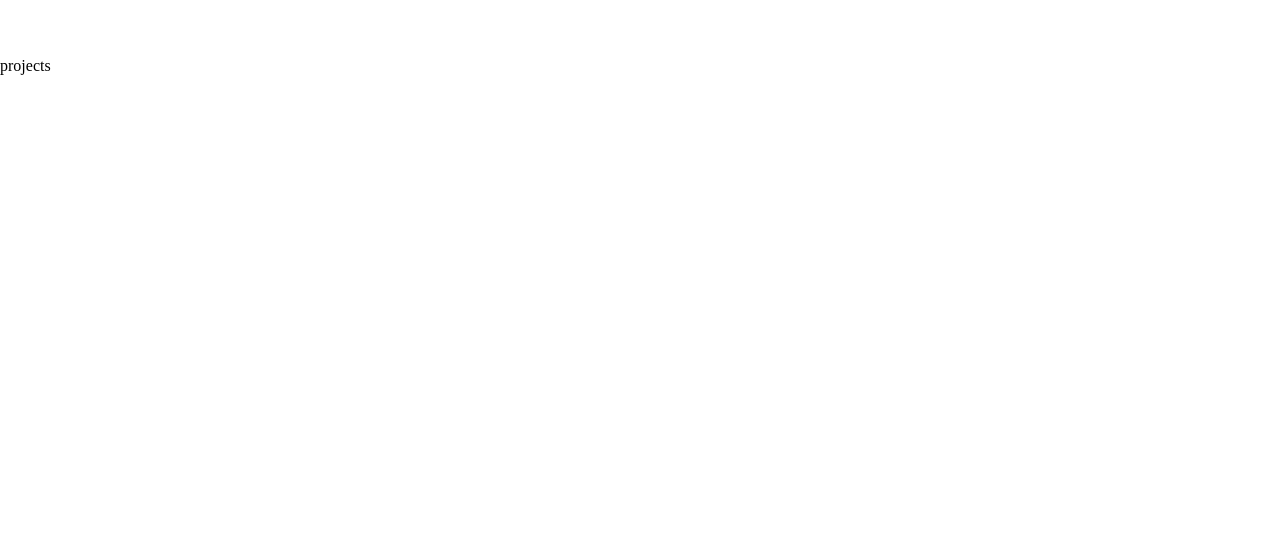
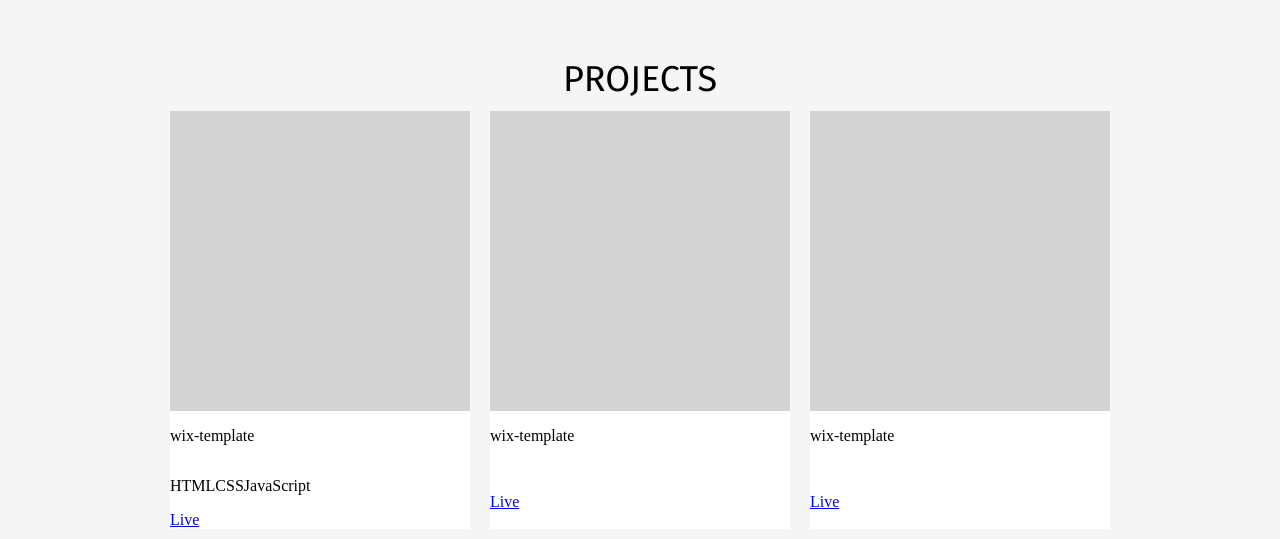
Before and after one commit to OAboyewa/portfolio, a React (Vite) app: page / in a window 1280 px wide. Shown: the part 743-1282 px from the top of the page. Before the commit the page ends 818 px from the top, so only its background shows below. Built offline with nearby package versions, Linux system fonts and the light colour scheme.

Commit message:
working on project section

```diff
--- a/src/App.css
+++ b/src/App.css
@@ -1,6 +1,7 @@
 #root {
   min-height: 100vh;
   display: grid;
+  justify-content: center;
 }
 
 .cnt-1 {
@@ -66,3 +67,19 @@ div#root {
   justify-content: center;
   align-items: center;
  }
+
+  /* PROJECTS */
+  div.stn-projects {
+
+  }
+
+  div.projects-title {
+    text-align: center;
+  }
+
+  div.projects {
+    max-width: 1000px;
+    display: grid;
+    grid-template-columns: repeat(3, 1fr);
+    align-content: center;
+  }
--- a/src/App.jsx
+++ b/src/App.jsx
@@ -1,6 +1,7 @@
 import { useEffect, useState } from 'react';
 import './App.css'
-import Home from "/src/pages/Home.jsx";
+import Home from '/src/pages/Home.jsx';
+import Project from '/src/components/Project.jsx';
 
 function App() {
   const [distance, setDistance] = useState(0);
@@ -29,8 +30,15 @@ function App() {
           <span className="h1 ft-primary">Hello, I am Tobi Aboyewa <br /> a Front-End Developer <br /> based in Bedfordshire, UK</span>
         </div>
       </div>
-      <div className="projects">
-        <span>projects</span>
+      <div className="stn-projects">
+        <div className="projects-title h2 ft-primary">
+          <span>PROJECTS</span>
+        </div>
+        <div className="projects">
+          <Project title="wix-template" technologies={["HTML", "CSS", "JavaScript"]} liveHref="http://127.0.0.1:5173/"/>
+          <Project title="wix-template" liveHref="http://127.0.0.1:5173/"/>
+          <Project title="wix-template" liveHref="http://127.0.0.1:5173/"/>
+        </div>
       </div>
     </>
   )
--- /dev/null
+++ b/src/components/Project.jsx
@@ -0,0 +1,27 @@
+import '/src/styles/Project.css';
+
+function Project({title, technologies, thumbnailHref, liveHref, repoHref}) {
+    return (
+        <div className="pjt-cnt">
+            <div className="pjt-thumbnail">
+                <img src={thumbnailHref}/>
+            </div>
+            <p>{title}</p>
+            <p>{technologies}</p>
+            <div>
+                { liveHref &&
+                    <span>
+                        <a href={liveHref}>Live</a>
+                    </span>
+                }
+                { repoHref &&
+                    <span>
+                        <a href={repoHref}>Code</a>
+                    </span>
+                }
+            </div>
+        </div>
+    );
+}
+
+export default Project;
--- a/src/index.css
+++ b/src/index.css
@@ -8,6 +8,7 @@
 html, body {
     margin: 0;
     padding: 0;
+    background-color: whitesmoke;
 }
 
 body {
--- /dev/null
+++ b/src/styles/Project.css
@@ -0,0 +1,13 @@
+div.pjt-cnt {
+    width: 300px;
+    margin: 10px;
+    box-sizing: border-box;
+    background-color: white;
+    display: flex;
+    flex-direction: column;
+}
+
+div.pjt-thumbnail {
+    height: 300px;
+    background-color: lightgray;
+}
--- a/src/styles/text.css
+++ b/src/styles/text.css
@@ -6,7 +6,11 @@
 }
 
 .h1 {
-    font-size: 46px;
+    font-size: 48px;
+}
+
+.h2 {
+    font-size: 36px;
 }
 
 .p1 {
```
